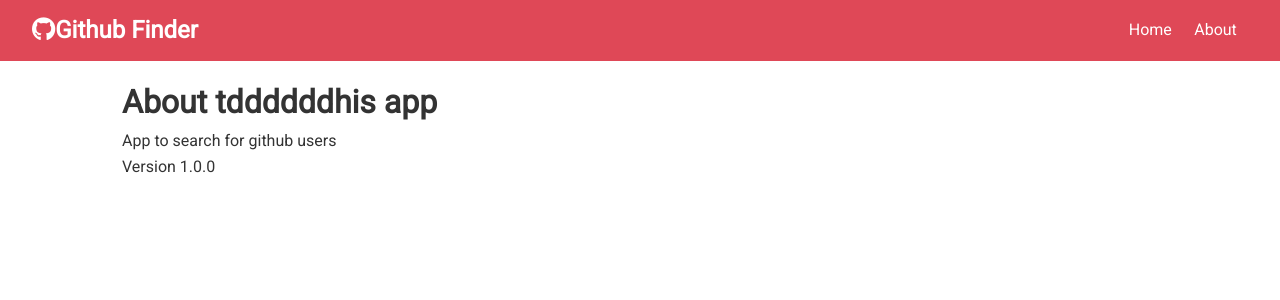
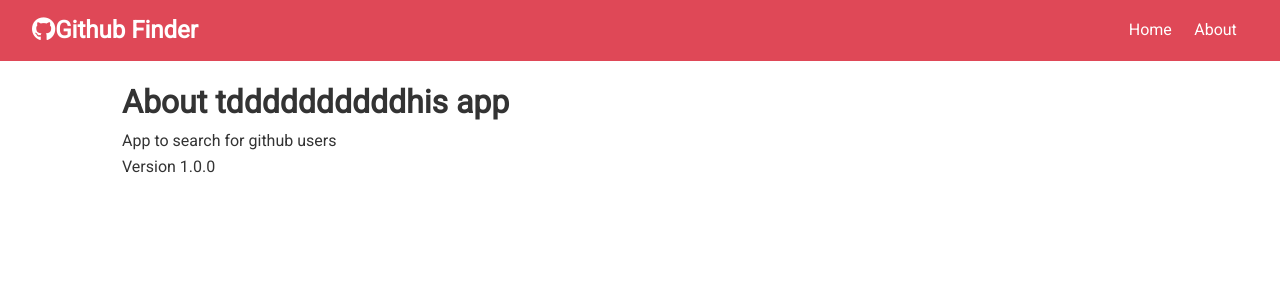
Before and after one commit to mchoffn/github-finder, a React (Create React App) app: page /about in a window 1280 px wide. Shown: the top 300 px of the page. Built offline with nearby package versions, Linux system fonts and the light colour scheme.

Commit message:
ny opdatering

```diff
--- a/src/components/pages/About.js
+++ b/src/components/pages/About.js
@@ -3,7 +3,7 @@ import React, { Fragment } from 'react';
 const About = () => {
   return (
     <Fragment>
-      <h1>About tddddddhis app</h1>
+      <h1>About tddddddddddhis app</h1>
       <p>App to search for github users</p>
       <p>Version 1.0.0</p>
     </Fragment>
```
